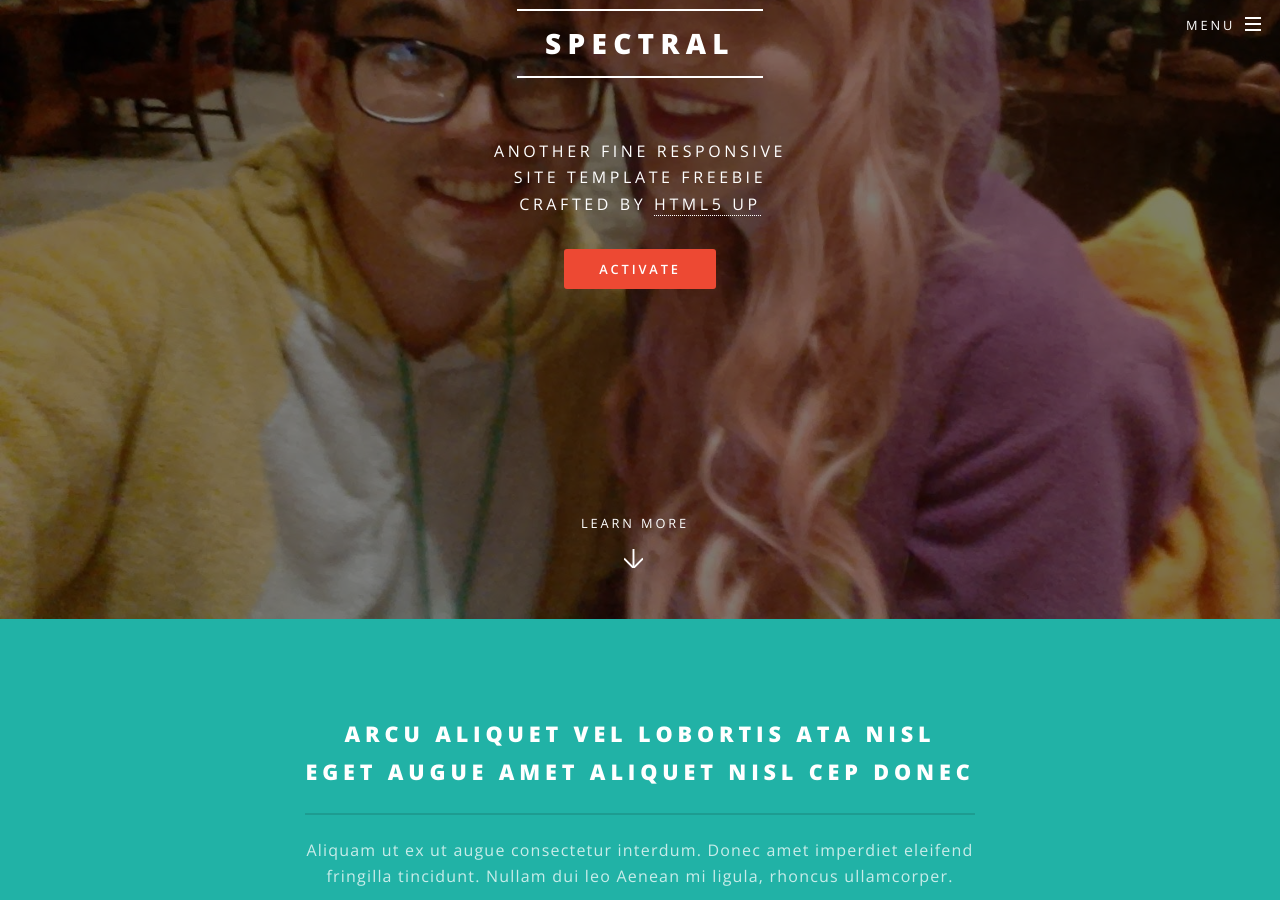
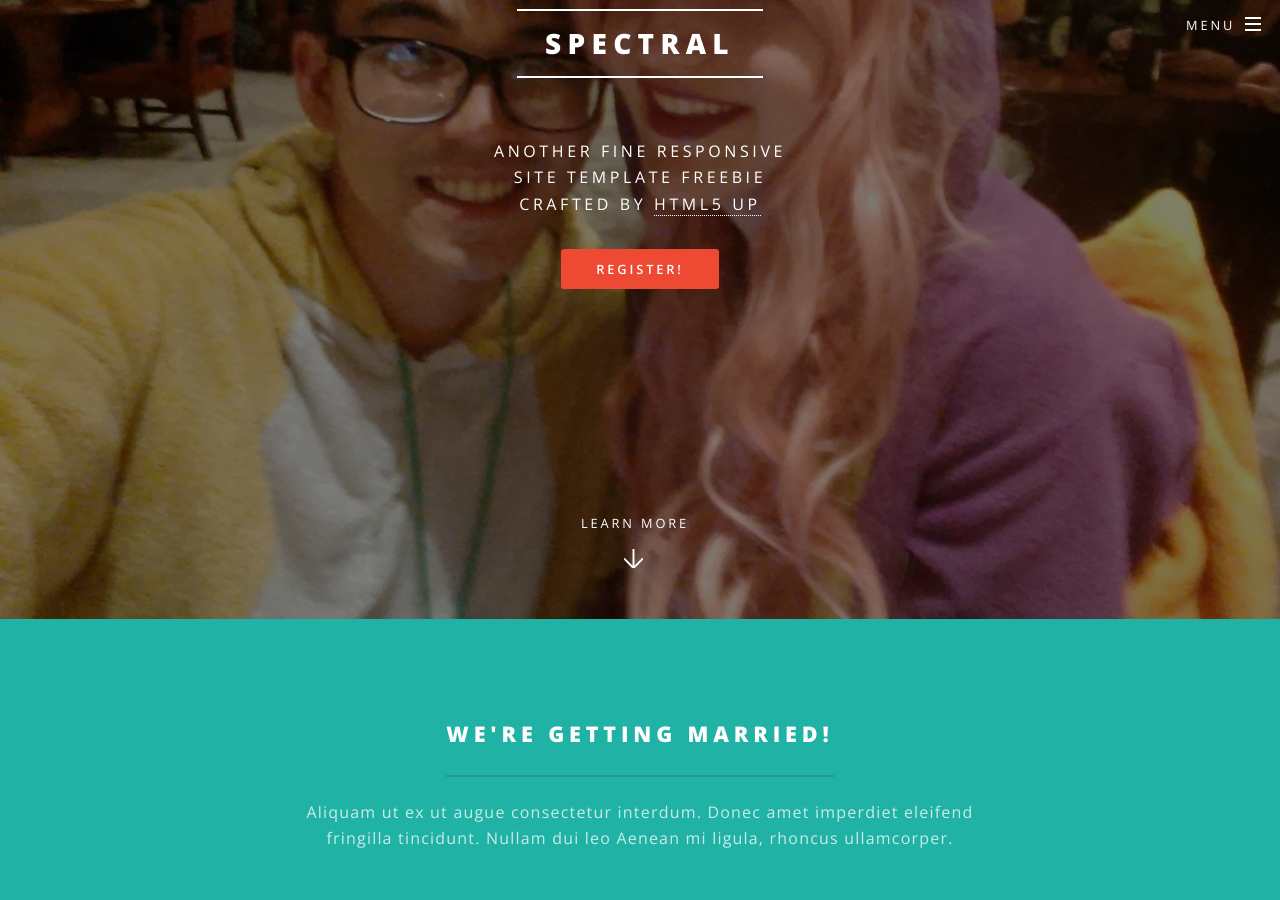
Before and after one commit to JohnsonWedding/JohnsonWedding.github.io, a Jekyll site: the page built from index.html, in a window 1280 px wide and 900 px high, scrolled down 281 px. Built offline with Jekyll 4.4.1, drawn with Linux system fonts in a browser that asks for light colours.

Commit message:
Updated index.html

```diff
--- a/index.html
+++ b/index.html
@@ -1,13 +1,15 @@
 ---
 layout: landing
+published: true
 ---
+
 				<!-- Banner -->
 					<section id="banner">
 						<div class="inner">
 							<h2>{{ site.title }}</h2>
 							<p>{{ site.description | markdownify }}</p>
 							<ul class="actions">
-								<li><a href="#" class="button special">Activate</a></li>
+								<li><a href="#" class="button special">Register!</a></li>
 							</ul>
 						</div>
 						<a href="#one" class="more scrolly">Learn More</a>
@@ -17,8 +19,7 @@ layout: landing
 					<section id="one" class="wrapper style1 special">
 						<div class="inner">
 							<header class="major">
-								<h2>Arcu aliquet vel lobortis ata nisl<br />
-								eget augue amet aliquet nisl cep donec</h2>
+								<h2>We're getting married!</h2>
 								<p>Aliquam ut ex ut augue consectetur interdum. Donec amet imperdiet eleifend<br />
 								fringilla tincidunt. Nullam dui leo Aenean mi ligula, rhoncus ullamcorper.</p>
 							</header>
```
